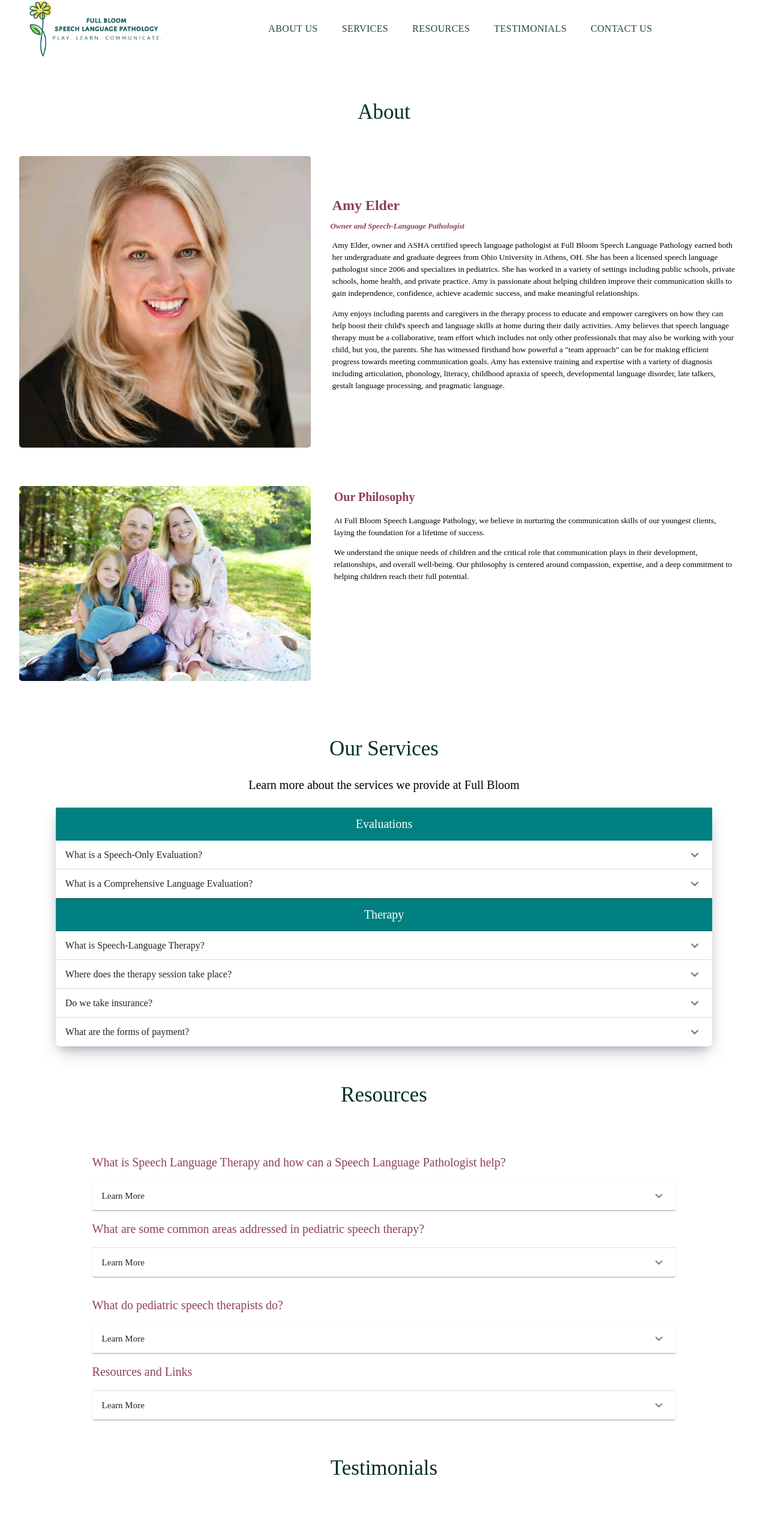
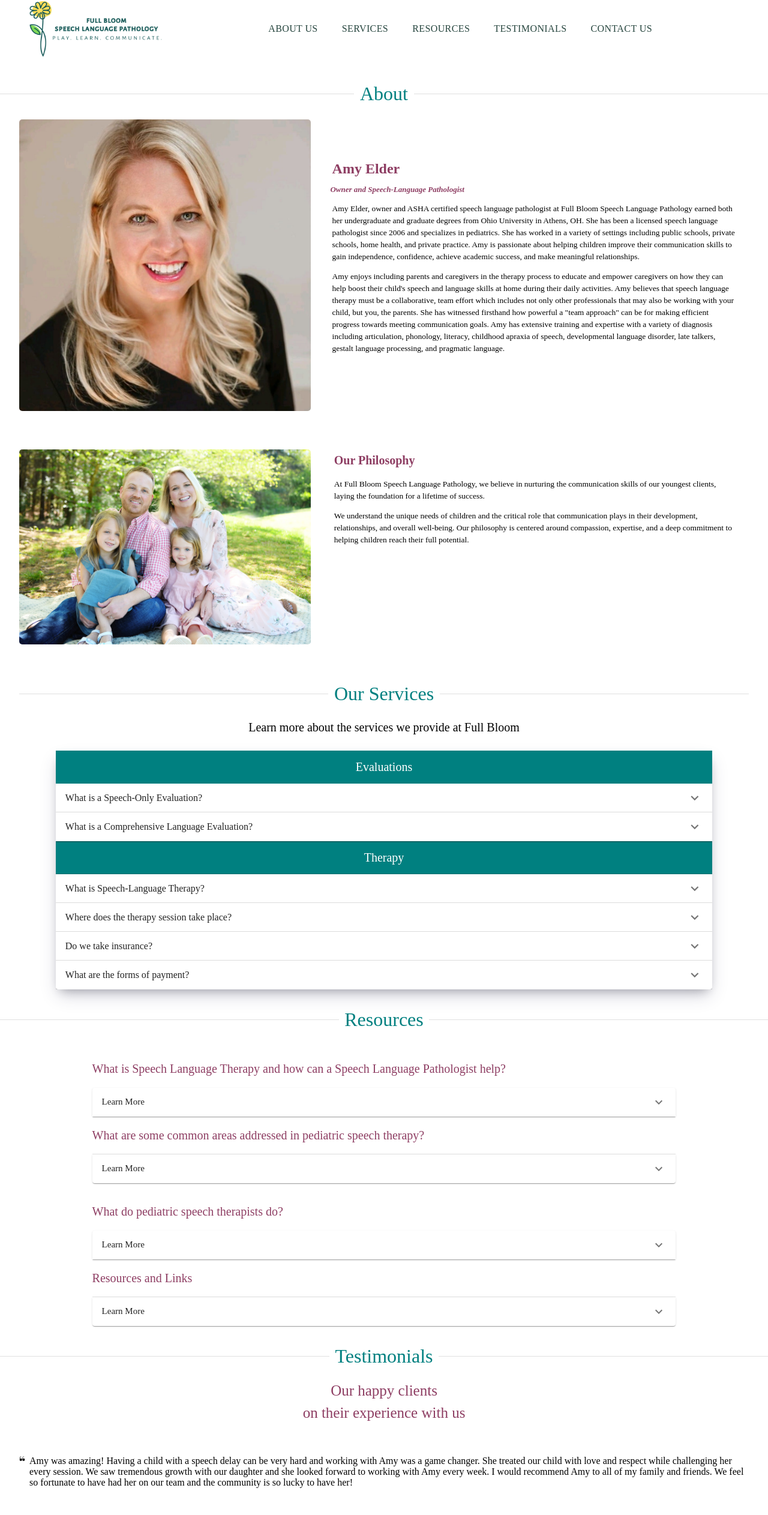
Before and after one commit to beemak789/AE_SLP_Website, a React (Create React App) app in the folder AE_Website/: page / in a window 1280 px wide. Shown: the part 67-2592 px from the top of the page at 60% size. Built offline with nearby package versions, Linux system fonts and the light colour scheme; a web font is replaced by a local one.

Commit message:
fix divider

```diff
--- a/AE_Website/src/component/AboutMe.js
+++ b/AE_Website/src/component/AboutMe.js
@@ -1,20 +1,14 @@
 import React from 'react';
 import styled from 'styled-components';
-import { Box } from '@mui/material';
+import Divider from '@mui/material/Divider';
 
-const bull = (
-  <Box
-    component='span'
-    sx={{ display: 'inline-block', mx: '2px', transform: 'scale(0.8)' }}
-  >
-    •
-  </Box>
-);
 
 const AboutMe = () => {
   return (
     <AboutMeContainer name='aboutUs'>
-      <h2 className='about-header'>About</h2>
+
+
+    <Divider style={{color: '#008080', fontWeight: '100'}}>About</Divider>
 
       <AboutMeSection>
         <ProfileImg src='/amyElderProfile.jpg' alt='profile-pic'></ProfileImg>
@@ -92,13 +86,6 @@ const AboutMeContainer = styled.div`
   font-weight: bold;
   background-color: white;
   width: 100%;
-
-  .about-header {
-    font-size: 35px;
-    font-weight: 300;
-    text-align: center;
-    color: #023020;
-  }
 `;
 
 const AboutMeSection = styled.div`
--- a/AE_Website/src/component/ContactMe.js
+++ b/AE_Website/src/component/ContactMe.js
@@ -2,6 +2,7 @@ import React from 'react';
 import Form from './Form';
 import styled from 'styled-components';
 import { createTheme, ThemeProvider } from '@mui/material';
+import Divider from '@mui/material/Divider';
 
 const theme = createTheme({
   typography: {
@@ -15,7 +16,11 @@ const ContactMe = () => {
   return (
     <ThemeProvider theme={theme}>
       <ContactMeContainer name='contactUs'>
-        <h2 className='fancy'>Contact Us</h2>
+        <Divider
+          style={{ color: '#008080', fontWeight: '100', fontSize: '32px' }}
+        >
+          Testimonials
+        </Divider>
 
         <ContactTextboxContainer>
           <GetInTouch>
@@ -55,16 +60,7 @@ export default ContactMe;
 const ContactMeContainer = styled.div`
   display: flex;
   flex-direction: column;
-  padding-right: 2rem;
-  padding-left: 2rem;
   padding-bottom: 3rem;
-
-  .fancy {
-    font-size: 35px;
-    font-weight: 300;
-    text-align: center;
-    color: #023020;
-  }
 
   @media (min-width: 375px) and (max-width: 768px) {
     width: 100%;
@@ -74,6 +70,7 @@ const ContactMeContainer = styled.div`
 const ContactTextboxContainer = styled.div`
   display: flex;
   gap: 2rem;
+  padding: 2rem;
 
   @media (min-width: 375px) and (max-width: 768px) {
     display: flex;
--- a/AE_Website/src/component/LandingPage.js
+++ b/AE_Website/src/component/LandingPage.js
@@ -12,11 +12,11 @@ const LandingPage = () => {
   return (
     <>
       <Navbar />
-       <AboutMe />
+      <AboutMe />
       <Services />
 
-      <Resources/>
-      <Testimonials/>
+      <Resources />
+      <Testimonials />
       <ContactMe />
       <Footer />
     </>
--- a/AE_Website/src/component/Resources.js
+++ b/AE_Website/src/component/Resources.js
@@ -1,25 +1,19 @@
 import React from 'react';
 import styled from 'styled-components';
-import { resourceTitles, resources } from '../utils/clientinfo';
-import { Box } from '@mui/material';
 import Accordion from '@mui/material/Accordion';
 import AccordionSummary from '@mui/material/AccordionSummary';
 import AccordionDetails from '@mui/material/AccordionDetails';
 import ExpandMoreIcon from '@mui/icons-material/ExpandMore';
-
-const bull = (
-  <Box
-    component='span'
-    sx={{ display: 'inline-block', mx: '2px', transform: 'scale(0.8)' }}
-  >
-    •
-  </Box>
-);
+import Divider from '@mui/material/Divider';
 
 const Resources = () => {
   return (
     <ResourcesContainer name='resources'>
-      <h2 className='resources-header'>Resources</h2>
+      <Divider
+        style={{ color: '#008080', fontWeight: '100', fontSize: '32px' }}
+      >
+        Resources
+      </Divider>
 
       <ResourcesList>
         <ResourceBox>
--- a/AE_Website/src/component/Services.js
+++ b/AE_Website/src/component/Services.js
@@ -1,5 +1,5 @@
 import React from 'react';
-// import { Link } from 'react-scroll';
+import Divider from '@mui/material/Divider';
 import styled from 'styled-components';
 import ServiceTable from './ServiceTable';
 
@@ -7,7 +7,9 @@ const Services = () => {
   return (
     <ServicesContainer name='services'>
       <ServiceSection>
-        <h2 className='fancy'>Our Services</h2>
+        <Divider style={{ color: '#008080', fontWeight: '100', fontSize: '32px' }}>
+          Our Services
+        </Divider>
         <h4 className='explore'>
           Learn more about the services we provide at Full Bloom
         </h4>
--- a/AE_Website/src/component/Testimonials.js
+++ b/AE_Website/src/component/Testimonials.js
@@ -1,15 +1,18 @@
 import React from 'react';
 import styled from 'styled-components';
 import { testimonials } from '../utils/clientinfo';
-import { Grid } from '@mui/material';
 import Carousel from 'react-material-ui-carousel';
-import Slide from '@mui/material/Slide';
-import Paper from '@mui/material/Paper';
+import Divider from '@mui/material/Divider';
 
 const Testimonials = () => {
   return (
     <TestimonialsContainer name='testimonials'>
-      <h2 className='fancy'>Testimonials</h2>
+      <Divider
+        style={{ color: '#008080', fontWeight: '100', fontSize: '32px' }}
+      >
+        Testimonials
+      </Divider>
+
       <div className='hear-from'>
         <p>Our happy clients</p>
         <p className='about-tag'>on their experience with us</p>
--- a/AE_Website/src/index.css
+++ b/AE_Website/src/index.css
@@ -4,6 +4,4 @@ body {
   font-style: normal;
   margin: 0;
   padding: 0;
-  width: 100%;
-  height: fit-content;
 }
```
